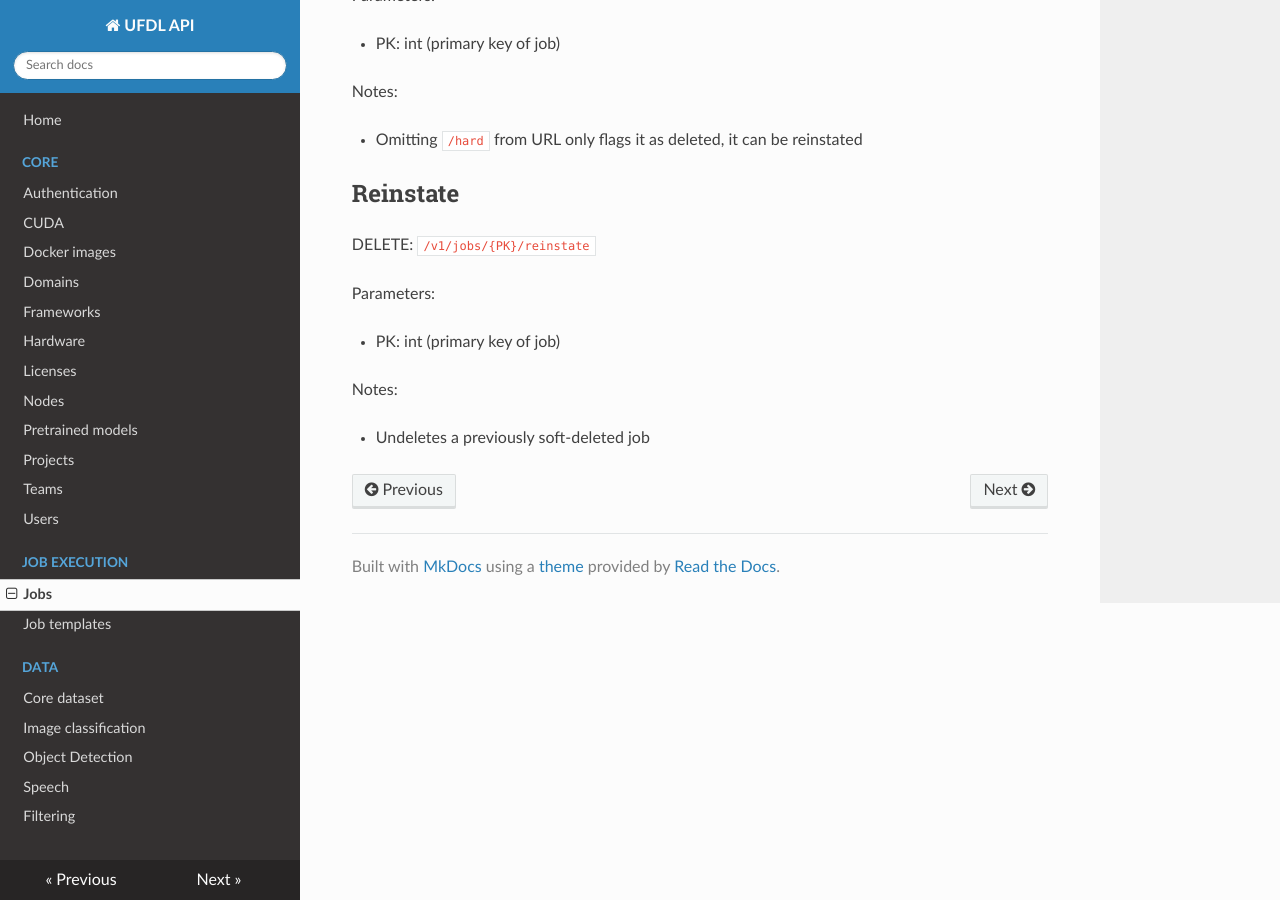
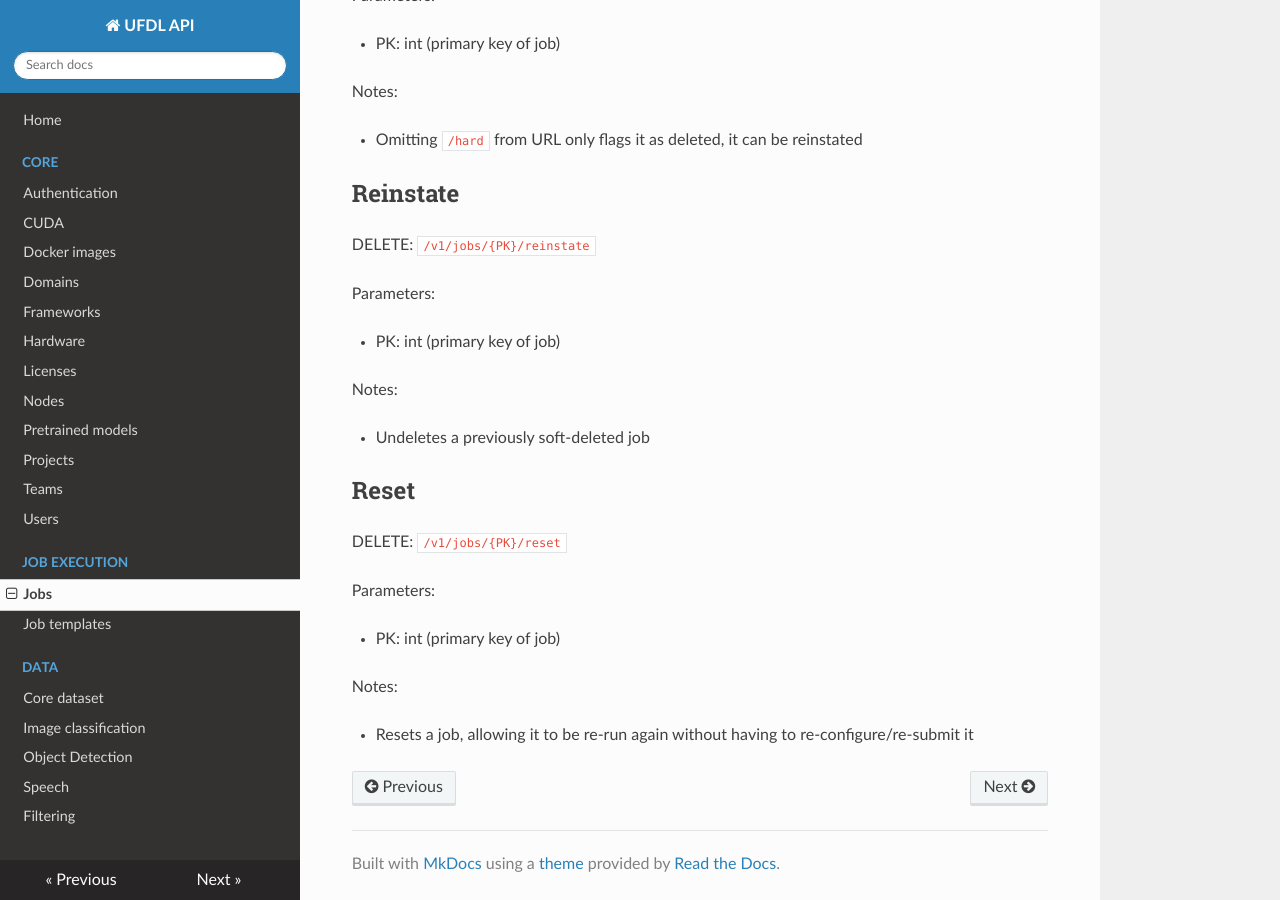
Before and after one commit to waikato-ufdl/ufdl-api, an MkDocs documentation site: the page built from docs/jobs.md, in a window 1280 px wide and 900 px high, scrolled down 2823 px. Built offline with MkDocs 1.6.1, drawn with Linux system fonts in a browser that asks for light colours; nearby versions of some CDN libraries.

Commit message:
added section for "reset"

```diff
--- a/docs/jobs.md
+++ b/docs/jobs.md
@@ -128,3 +128,15 @@ Parameters:
 Notes:
 
   * Undeletes a previously soft-deleted job
+
+## Reset
+
+DELETE: `/v1/jobs/{PK}/reset`
+
+Parameters:
+
+  * PK: int (primary key of job)
+
+Notes:
+
+  * Resets a job, allowing it to be re-run again without having to re-configure/re-submit it
```
